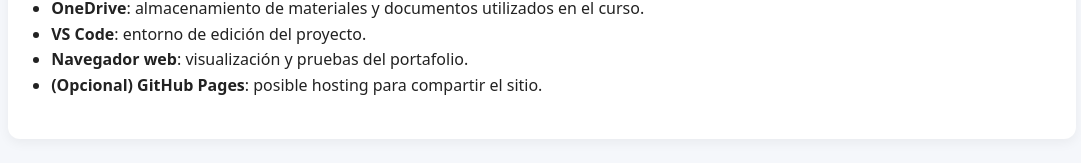
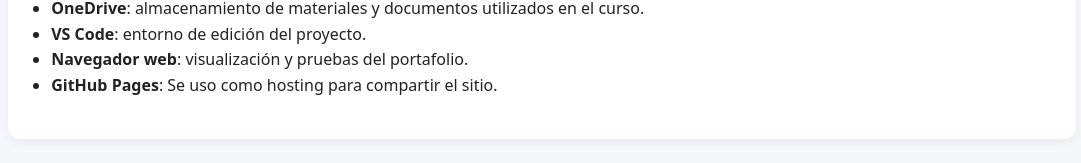
Before and after one commit to JasonArenales/portafolio-redes-2025, a plain HTML site: page index.html in a window 1280 px wide. Shown: the part 7757-7920 px from the top of the page, without its empty margins (98-1179 px from the left). Drawn offline with Linux system fonts and the light colour scheme.

Commit message:
cambio github pages

```diff
--- a/index.html
+++ b/index.html
@@ -700,7 +700,7 @@
         <li><strong>OneDrive</strong>: almacenamiento de materiales y documentos utilizados en el curso.</li>
         <li><strong>VS Code</strong>: entorno de edición del proyecto.</li>
         <li><strong>Navegador web</strong>: visualización y pruebas del portafolio.</li>
-        <li><strong>(Opcional) GitHub Pages</strong>: posible hosting para compartir el sitio.</li>
+        <li><strong>GitHub Pages</strong>: Se uso como hosting para compartir el sitio.</li>
     </ul>
 </section>
 
```
